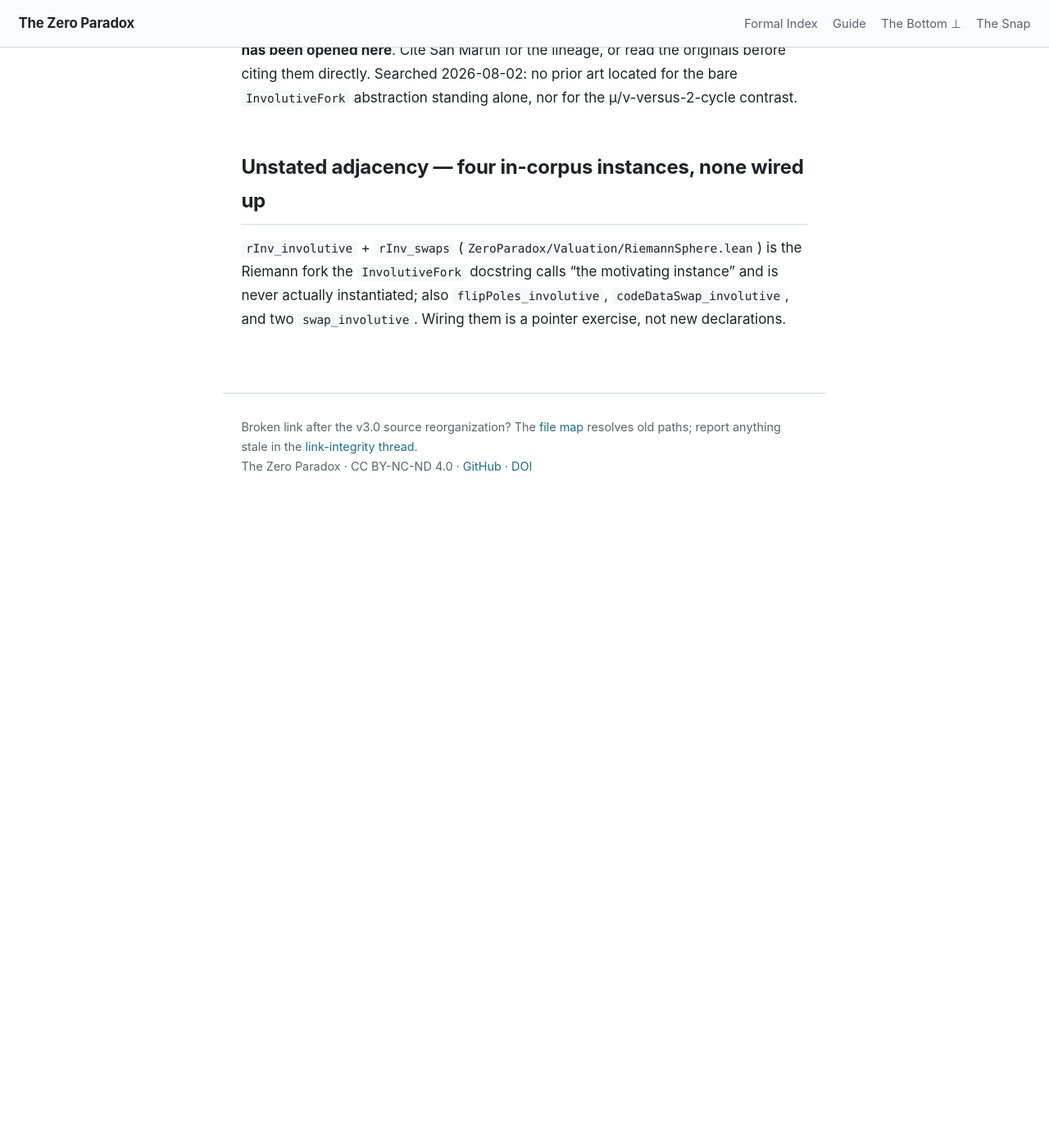
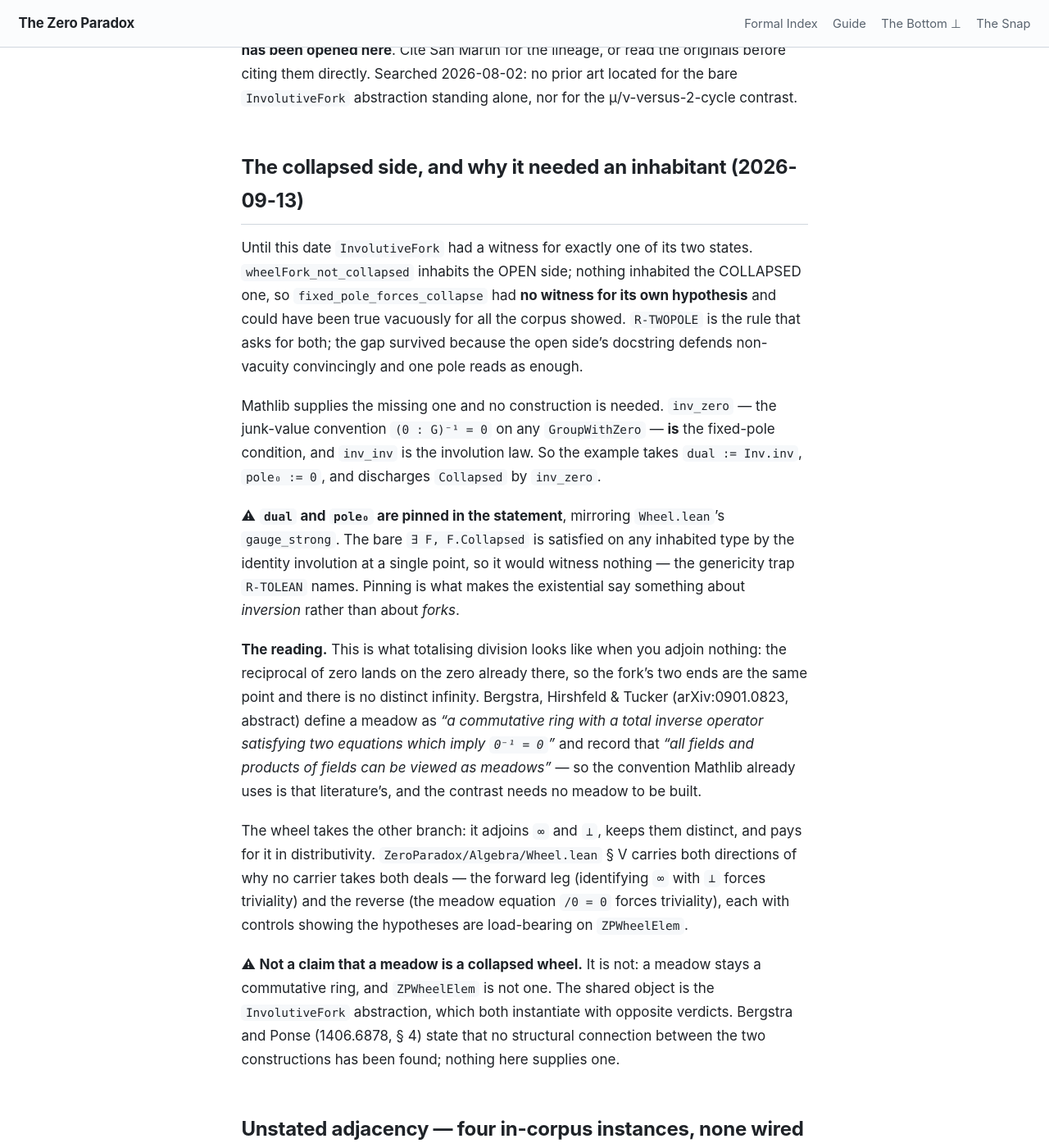
Before and after one commit to timbrigham/ZeroParadox, a Jekyll site: the page built from ZeroParadox/Algebra/WheelFrac.md, in a window 1280 px wide and 1400 px high, scrolled down 2868 px. Shown: the whole window at 82% size. Built offline with Jekyll 4.4.1, drawn with Linux system fonts in a browser that asks for light colours; our own code applies the rules of GitHub Pages for plain Markdown files; before the commit the page ends 3498 px from its top, so only the background shows below that.

Commit message:
Witness both halves of the wheel/meadow contrast in Lean
Wheel.lean § V gains the reverse leg -- the meadow equation /0 = 0 forces a
wheel to be trivial, axiom-free, via W11 then W14 with W3 -- beside the
existing forward one. With it, no carrier is both a non-trivial wheel and an
involutive meadow, in either direction. Derived during the WMEAD-1
remediation and nearly discarded there; R-LOOPCAP governs iterating on
findings, not converting a proof to a declaration.

Also witnesses that full distributivity fails on ZPWheelElem at (1, 0, inf),
where the single residual obligation is inf = bot. That checks the ZP-CUSTOM
tag at section I, which had asserted "wheels deliberately weaken"
distributivity in a rationale comment since the file was written.

WheelFrac.lean gains an inhabitant for the COLLAPSED side of InvolutiveFork,
which had only an open one -- so fixed_pole_forces_collapse had no witness
for its own hypothesis. Mathlib's inv_zero supplies it; dual and pole are
pinned in the statement, or an identity involution satisfies it and it
witnesses nothing.

All anonymous examples: they declare nothing and owe no registry row. Two
controls confirm the hypotheses are load-bearing on ZPWheelElem. The fork
reading lives in the ride-along WheelFrac.md, one hop from the code, which
is where check_prose says prose belongs.

```diff
--- a/ZeroParadox/Algebra/WheelFrac.md
+++ b/ZeroParadox/Algebra/WheelFrac.md
@@ -87,6 +87,40 @@ which is the source actually read; **the deck** credits Kalman 1958 (slide 3) an
 originals before citing them directly. Searched 2026-08-02: no prior art located for the bare
 `InvolutiveFork` abstraction standing alone, nor for the μ/ν-versus-2-cycle contrast.
 
+## The collapsed side, and why it needed an inhabitant (2026-09-13)
+
+Until this date `InvolutiveFork` had a witness for exactly one of its two states. `wheelFork_not_collapsed`
+inhabits the OPEN side; nothing inhabited the COLLAPSED one, so `fixed_pole_forces_collapse` had **no
+witness for its own hypothesis** and could have been true vacuously for all the corpus showed. `R-TWOPOLE`
+is the rule that asks for both; the gap survived because the open side's docstring defends non-vacuity
+convincingly and one pole reads as enough.
+
+Mathlib supplies the missing one and no construction is needed. `inv_zero` — the junk-value convention
+`(0 : G)⁻¹ = 0` on any `GroupWithZero` — **is** the fixed-pole condition, and `inv_inv` is the involution
+law. So the example takes `dual := Inv.inv`, `pole₀ := 0`, and discharges `Collapsed` by `inv_zero`.
+
+⚠ **`dual` and `pole₀` are pinned in the statement**, mirroring `Wheel.lean`'s `gauge_strong`. The bare
+`∃ F, F.Collapsed` is satisfied on any inhabited type by the identity involution at a single point, so it
+would witness nothing — the genericity trap `R-TOLEAN` names. Pinning is what makes the existential say
+something about *inversion* rather than about *forks*.
+
+**The reading.** This is what totalising division looks like when you adjoin nothing: the reciprocal of
+zero lands on the zero already there, so the fork's two ends are the same point and there is no distinct
+infinity. Bergstra, Hirshfeld & Tucker (arXiv:0901.0823, abstract) define a meadow as *"a commutative ring
+with a total inverse operator satisfying two equations which imply `0⁻¹ = 0`"* and record that *"all fields
+and products of fields can be viewed as meadows"* — so the convention Mathlib already uses is that
+literature's, and the contrast needs no meadow to be built.
+
+The wheel takes the other branch: it adjoins `∞` and `⊥`, keeps them distinct, and pays for it in
+distributivity. `ZeroParadox/Algebra/Wheel.lean` § V carries both directions of why no carrier takes both
+deals — the forward leg (identifying `∞` with `⊥` forces triviality) and the reverse (the meadow equation
+`/0 = 0` forces triviality), each with controls showing the hypotheses are load-bearing on `ZPWheelElem`.
+
+⚠ **Not a claim that a meadow is a collapsed wheel.** It is not: a meadow stays a commutative ring, and
+`ZPWheelElem` is not one. The shared object is the `InvolutiveFork` abstraction, which both instantiate
+with opposite verdicts. Bergstra and Ponse (1406.6878, § 4) state that no structural connection between
+the two constructions has been found; nothing here supplies one.
+
 ## Unstated adjacency — four in-corpus instances, none wired up
 
 `rInv_involutive` + `rInv_swaps` (`ZeroParadox/Valuation/RiemannSphere.lean`) is the Riemann fork the
```
Also changed, not shown: 2 other files.
